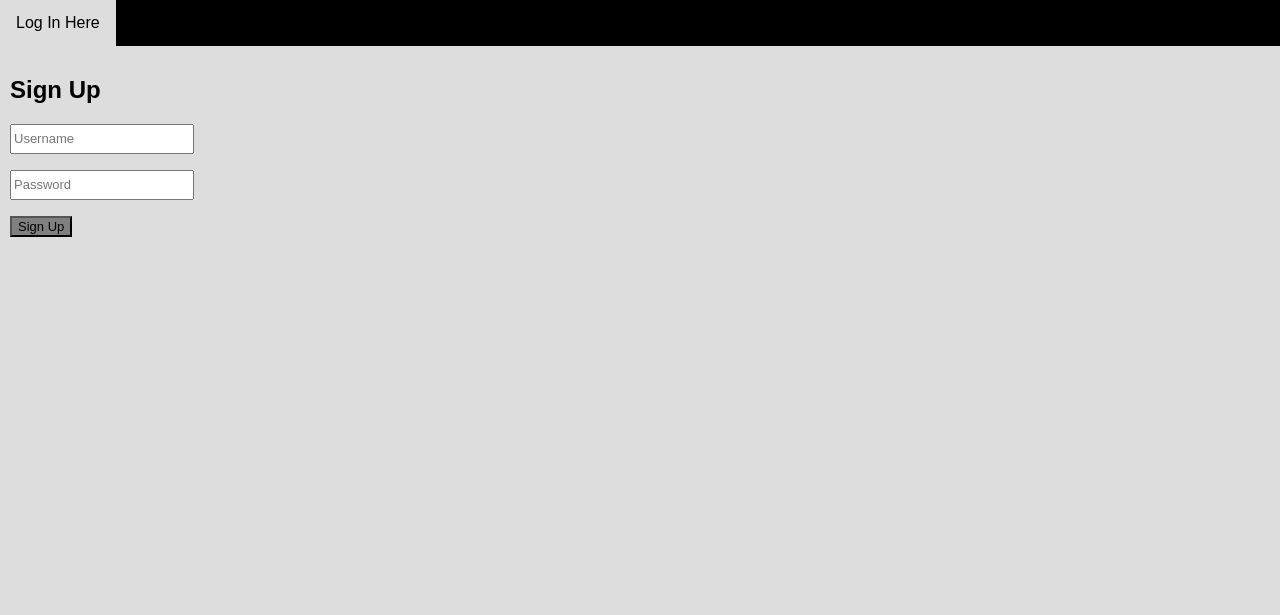
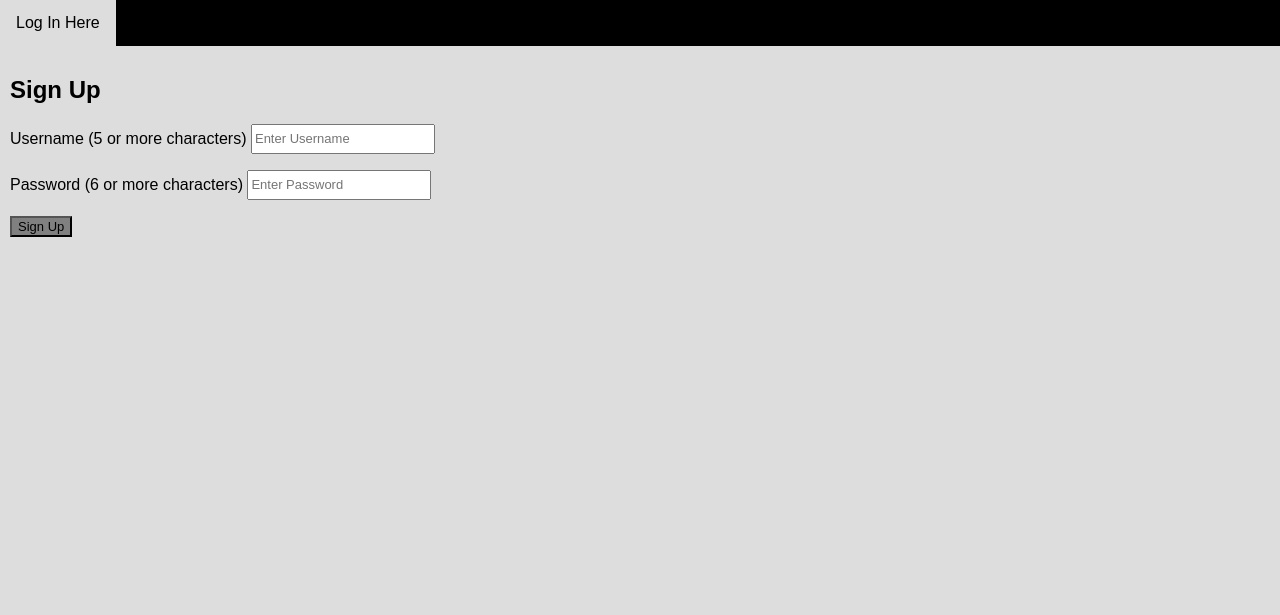
Before and after one commit to Capstone499/Back-end, a Flask app: page /signup in a window 1280 px wide. Shown: the top 615 px of the page. Run offline with Flask 2, Linux system fonts and the light colour scheme; some libraries are stand-ins or nearby versions.

Commit message:
Add files via upload

```diff
--- a/templates/signup.html
+++ b/templates/signup.html
@@ -70,14 +70,14 @@ body {
   <p><form method="POST" action="{{ url_for('signup') }}">
     <div class="form-group">
         <p>
-            <label for="username"></label>
-            <input type="text" class="form-control"  name="username" placeholder="Username">
+            <label for="username">Username (5 or more characters)</label>
+            <input type="text" class="form-control" pattern=".{5,}"  name="username" placeholder="Enter Username">
         </p>
     </div>
     <div class="form-group">
         <p>
-            <label for="password"></label>
-            <input type="password" class="form-control"  name="password" placeholder="Password">
+            <label for="password">Password (6 or more characters)</label>
+            <input type="password" class="form-control" pattern=".{6,}"  name="password" placeholder="Enter Password">
         </p>
     </div>
     <p>
```
Also changed, not shown: templates/login.html (+4 -4 lines).
